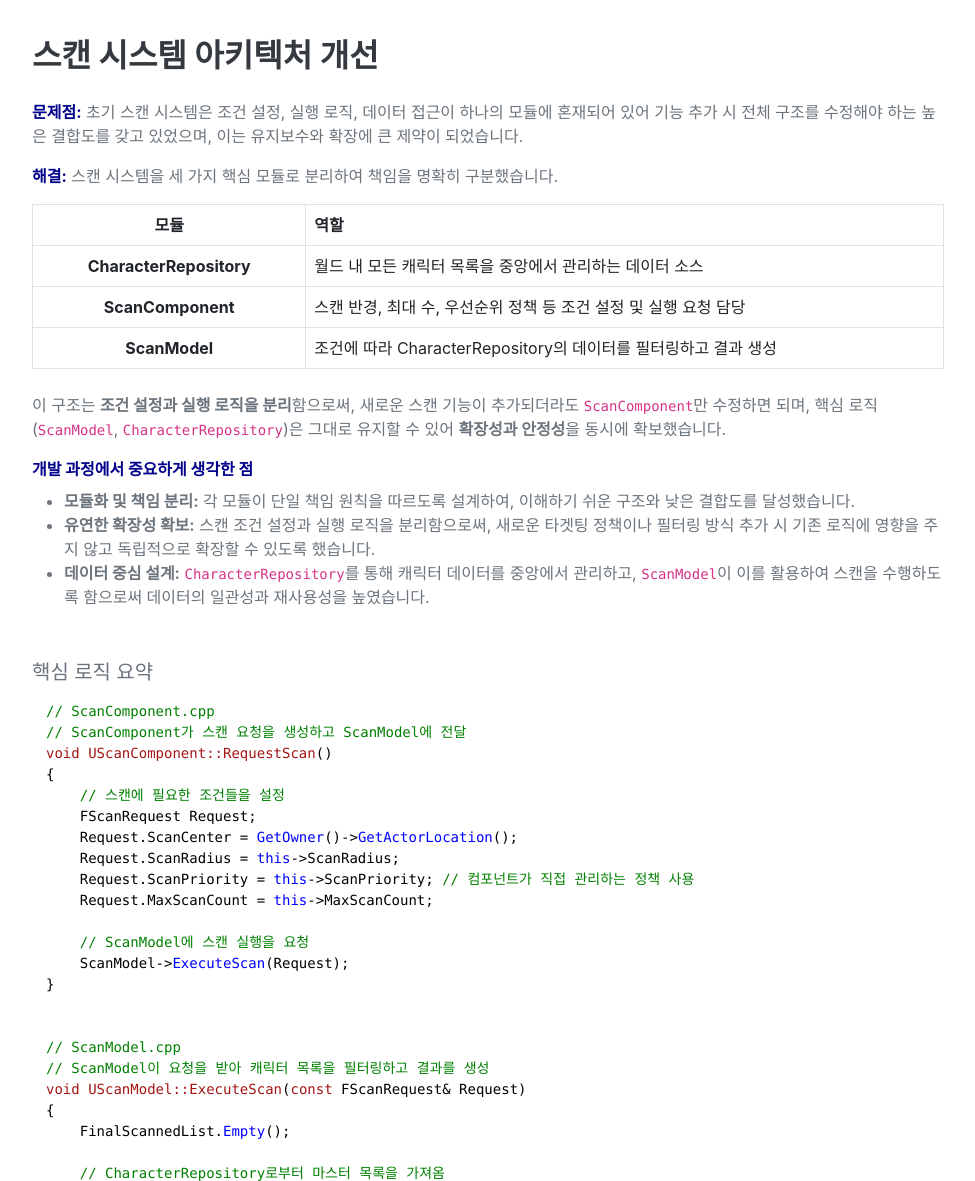
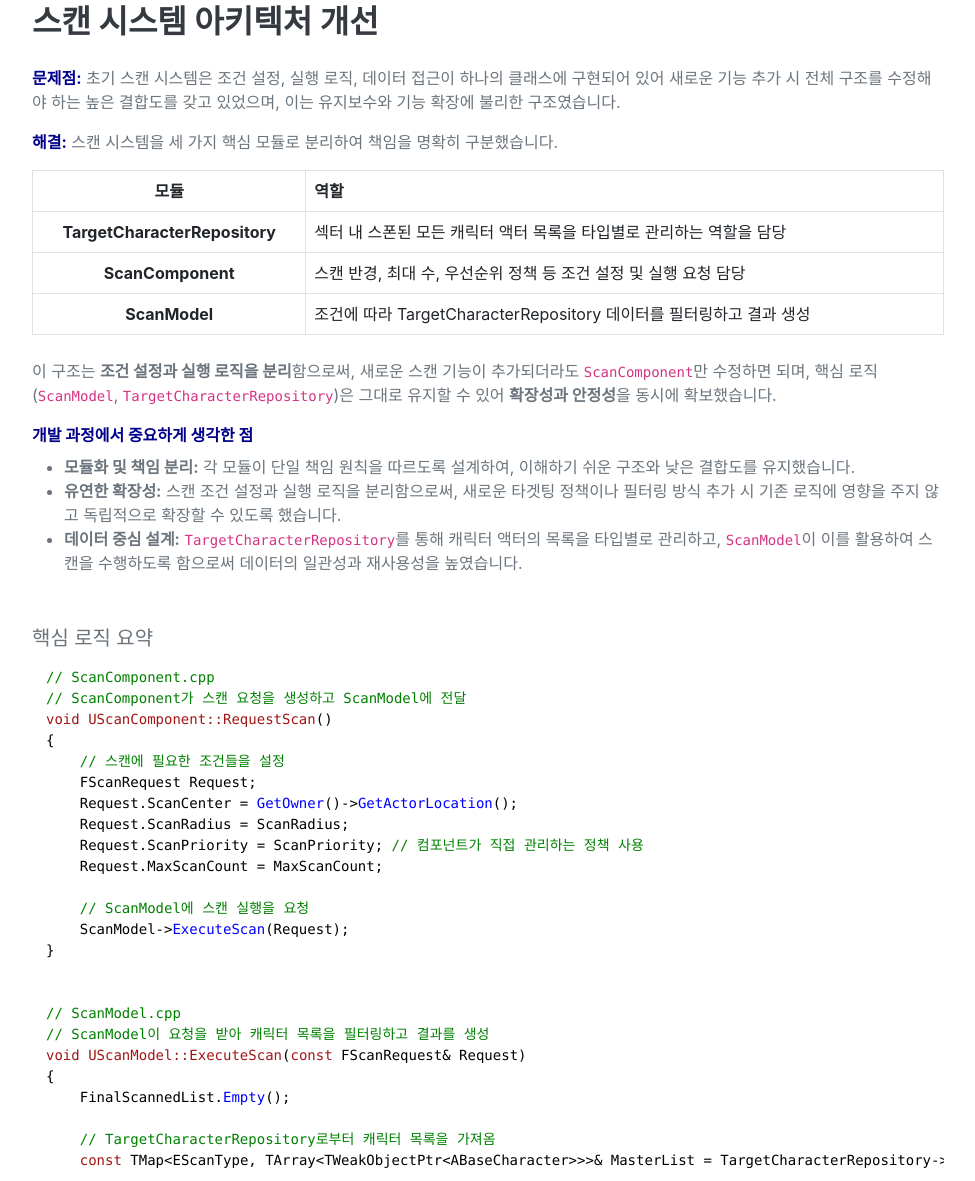
Before and after one commit to Eul-Seok/eul-seok.github.io, a plain HTML site: page projects/projectR/index.html in a window 1280 px wide. Shown: the part 4351-5532 px from the top of the page, without its empty margins (288-1263 px from the left). Drawn offline with nearby package versions, Linux system fonts and the light colour scheme; a web font is replaced by a local one.

Commit message:
Update index.html

```diff
--- a/projects/projectR/index.html
+++ b/projects/projectR/index.html
@@ -208,16 +208,15 @@ void UAttackProcessor::SetAttackState(EAttackState NewState)
 
                     <hr class="my-5">
                     <h3 class="mb-4">자동 전투 및 스킬 시스템</h3>
-                    <div class="subheading mb-1">기능 개요</div>
                     <p>
-                        단순히 가장 가까운 적을 공격하는 수준을 넘어, <strong>자동 반격, 우선 순위 대상 지정 등</strong> 다양한 전략 옵션을 제공하는 <strong>자동 전투 시스템을 직접 설계 및 구현했습니다.</strong> 이를 통해 플레이어가 수동 조작 없이도 전략적인 전투를 펼칠 수 있도록 지원했습니다.
+                        단순히 가장 가까운 적을 공격하는 것이 아니라, <strong>자동 반격, 우선 순위 대상 지정 등</strong> 다양한 전략 옵션을 제공하는 <strong>자동 전투 시스템을 직접 설계 및 구현했습니다.</strong> 이를 통해 플레이어가 수동 조작 없이도 전략적인 전투를 펼칠 수 있도록 지원했습니다.
                         또한, 플레이어가 자동 전투 시 사용할 스킬의 순서와 조건을 직접 설정할 수 있는 <strong>커스터마이징 가능한 자동 스킬 시스템</strong>을 개발하여, 개인의 전투 스타일과 전략을 반영할 수 있는 유연한 구조를 구현했습니다.
-                        스킬 사용 로직은 서버와의 긴밀한 통신을 통해 처리되며, 클라이언트는 스킬 사용의 유효성을 검사하고 대상 선정 후 서버에 요청을 보내는 구조로 설계하여 정확성과 안정성을 확보했습니다.
+                        스킬 사용 로직은 서버와의 통신을 통해 처리되며, 클라이언트는 스킬 사용의 유효성을 검사하고 대상 선정 후 서버에 요청을 보내는 구조로 설계하여 정확성과 안정성을 확보했습니다.
                     </p>
                     <p class="mb-2">
                         <strong class="text-navy-bold">개발 과정에서 중요하게 생각한 점</strong>
                         <ul>
-                            <li><strong>컴포넌트 기반 아키텍처:</strong> 자동 전투, 스킬, 스캔 등 핵심 기능을 독립적인 컴포넌트로 분리하여 재사용성과 유지보수성을 높였습니다. 각 컴포넌트는 단일 책임 원칙(SRP)을 따르며, 높은 응집도와 낮은 결합도를 유지하도록 설계했습니다.</li>
+                            <li><strong>컴포넌트 기반 아키텍처:</strong> 자동 전투, 스킬, 스캔 등 핵심 기능을 독립적인 컴포넌트로 분리하여 재사용성과 유지보수성을 높였습니다. 각 컴포넌트는 단일 책임 원칙을 따르도록 설계하여, 높은 응집도와 낮은 결합도를 유지하도록 구현했습니다.</li>
                             <li><strong>유연한 확장성:</strong> 새로운 스킬 조건이나 전투 전략을 추가할 때 기존 로직에 영향을 주지 않고, 해당 컴포넌트만 수정하여 대응할 수 있도록 구조화했습니다.</li>
                         </ul>
                     </p>
@@ -225,17 +224,17 @@ void UAttackProcessor::SetAttackState(EAttackState NewState)
                     <pre><code class="language-cpp">// 자동 전투 시, 정해진 순서에 따라 다음 스킬을 찾는 로직
 void UAutoSkillComponent::FindNextSkillToUse()
 {
-    // SkillCycle 배열을 총 1번만 순회하도록
+    // SkillCycle 배열을 총 1번만 순회
     for (int32 i = 0; i &lt; SkillCycle.Num(); ++i)
     {
-        // 1. 마지막에 사용한 스킬의 다음 인덱스부터 순회 시작
+        // 마지막에 사용한 스킬의 다음 인덱스부터 순회 시작
         int32 CurrentIndex = (LastUsedSkillIndex + 1 + i) % SkillCycle.Num();
         const FAutoSkillInfo&amp; SkillInfo = SkillCycle[CurrentIndex];
 
-        // 2. 스킬 사용 조건(쿨타임, 비용, 커스텀 조건 등) 확인
-        if (IsSkillReady(SkillInfo) &amp;&amp; AreSpecialConditionsMet(SkillInfo.Conditions))
+        // 스킬 사용 조건(쿨타임, 소모값 등) 확인
+        if (IsSkillReady(SkillInfo))
         {
-            // 3. 사용할 스킬로 결정하고, 마지막 사용 인덱스를 기억
+            // 사용할 스킬로 결정하고, 마지막 사용 인덱스를 기억
             SetSkillToUse(SkillInfo.SkillID);
             LastUsedSkillIndex = CurrentIndex;
             return; // 사용할 스킬을 찾았으므로 종료
@@ -248,7 +247,7 @@ void UAutoSkillComponent::FindNextSkillToUse()
                     </p>
                     <hr class="my-5">
                     <h3 class="mb-4">스캔 시스템 아키텍처 개선</h3>
-                    <p><strong class="text-navy-bold">문제점:</strong> 초기 스캔 시스템은 조건 설정, 실행 로직, 데이터 접근이 하나의 모듈에 혼재되어 있어 기능 추가 시 전체 구조를 수정해야 하는 높은 결합도를 갖고 있었으며, 이는 유지보수와 확장에 큰 제약이 되었습니다.</p>
+                    <p><strong class="text-navy-bold">문제점:</strong> 초기 스캔 시스템은 조건 설정, 실행 로직, 데이터 접근이 하나의 클래스에 구현되어 있어 새로운 기능 추가 시 전체 구조를 수정해야 하는 높은 결합도를 갖고 있었으며, 이는 유지보수와 기능 확장에 불리한 구조였습니다.</p>
                     <p><strong class="text-navy-bold">해결:</strong> 스캔 시스템을 세 가지 핵심 모듈로 분리하여 책임을 명확히 구분했습니다.</p>
                     <table class="table table-bordered mt-3 mb-4">
                         <thead class="thead-light">
@@ -259,8 +258,8 @@ void UAutoSkillComponent::FindNextSkillToUse()
                         </thead>
                         <tbody>
                             <tr>
-                                <td class="text-center"><strong>CharacterRepository</strong></td>
-                                <td>월드 내 모든 캐릭터 목록을 중앙에서 관리하는 데이터 소스</td>
+                                <td class="text-center"><strong>TargetCharacterRepository</strong></td>
+                                <td>섹터 내 스폰된 모든 캐릭터 액터 목록을 타입별로 관리하는 역할을 담당</td>
                             </tr>
                             <tr>
                                 <td class="text-center"><strong>ScanComponent</strong></td>
@@ -268,18 +267,18 @@ void UAutoSkillComponent::FindNextSkillToUse()
                             </tr>
                             <tr>
                                 <td class="text-center"><strong>ScanModel</strong></td>
-                                <td>조건에 따라 CharacterRepository의 데이터를 필터링하고 결과 생성</td>
+                                <td>조건에 따라 TargetCharacterRepository 데이터를 필터링하고 결과 생성</td>
                             </tr>
                         </tbody>
                     </table>
 
-                    <p>이 구조는 <strong>조건 설정과 실행 로직을 분리</strong>함으로써, 새로운 스캔 기능이 추가되더라도 <code>ScanComponent</code>만 수정하면 되며, 핵심 로직(<code>ScanModel</code>, <code>CharacterRepository</code>)은 그대로 유지할 수 있어 <strong>확장성과 안정성</strong>을 동시에 확보했습니다.</p>
+                    <p>이 구조는 <strong>조건 설정과 실행 로직을 분리</strong>함으로써, 새로운 스캔 기능이 추가되더라도 <code>ScanComponent</code>만 수정하면 되며, 핵심 로직(<code>ScanModel</code>, <code>TargetCharacterRepository</code>)은 그대로 유지할 수 있어 <strong>확장성과 안정성</strong>을 동시에 확보했습니다.</p>
                     <p class="mb-2">
                         <strong class="text-navy-bold">개발 과정에서 중요하게 생각한 점</strong>
                         <ul>
-                            <li><strong>모듈화 및 책임 분리:</strong> 각 모듈이 단일 책임 원칙을 따르도록 설계하여, 이해하기 쉬운 구조와 낮은 결합도를 달성했습니다.</li>
-                            <li><strong>유연한 확장성 확보:</strong> 스캔 조건 설정과 실행 로직을 분리함으로써, 새로운 타겟팅 정책이나 필터링 방식 추가 시 기존 로직에 영향을 주지 않고 독립적으로 확장할 수 있도록 했습니다.</li>
-                            <li><strong>데이터 중심 설계:</strong> <code>CharacterRepository</code>를 통해 캐릭터 데이터를 중앙에서 관리하고, <code>ScanModel</code>이 이를 활용하여 스캔을 수행하도록 함으로써 데이터의 일관성과 재사용성을 높였습니다.</li>
+                            <li><strong>모듈화 및 책임 분리:</strong> 각 모듈이 단일 책임 원칙을 따르도록 설계하여, 이해하기 쉬운 구조와 낮은 결합도를 유지했습니다.</li>
+                            <li><strong>유연한 확장성:</strong> 스캔 조건 설정과 실행 로직을 분리함으로써, 새로운 타겟팅 정책이나 필터링 방식 추가 시 기존 로직에 영향을 주지 않고 독립적으로 확장할 수 있도록 했습니다.</li>
+                            <li><strong>데이터 중심 설계:</strong> <code>TargetCharacterRepository</code>를 통해 캐릭터 액터의 목록을 타입별로 관리하고, <code>ScanModel</code>이 이를 활용하여 스캔을 수행하도록 함으로써 데이터의 일관성과 재사용성을 높였습니다.</li>
                         </ul>
                     </p>
                     <div class="subheading mt-5">핵심 로직 요약</div>
@@ -290,9 +289,9 @@ void UScanComponent::RequestScan()
     // 스캔에 필요한 조건들을 설정
     FScanRequest Request;
     Request.ScanCenter = GetOwner()-&gt;GetActorLocation();
-    Request.ScanRadius = this-&gt;ScanRadius;
-    Request.ScanPriority = this-&gt;ScanPriority; // 컴포넌트가 직접 관리하는 정책 사용
-    Request.MaxScanCount = this-&gt;MaxScanCount;
+    Request.ScanRadius = ScanRadius;
+    Request.ScanPriority = ScanPriority; // 컴포넌트가 직접 관리하는 정책 사용
+    Request.MaxScanCount = MaxScanCount;
 
     // ScanModel에 스캔 실행을 요청
     ScanModel-&gt;ExecuteScan(Request);
@@ -305,10 +304,10 @@ void UScanModel::ExecuteScan(const FScanRequest&amp; Request)
 {
     FinalScannedList.Empty();
 
-    // CharacterRepository로부터 마스터 목록을 가져옴
-    const TMap&lt;EScanType, TArray&lt;TWeakObjectPtr&lt;ABaseCharacter&gt;&gt;&gt;&amp; MasterList = CharacterRepository-&gt;GetMasterCharacterList();
+    // TargetCharacterRepository로부터 캐릭터 목록을 가져옴
+    const TMap&lt;EScanType, TArray&lt;TWeakObjectPtr&lt;ABaseCharacter&gt;&gt;&gt;&amp; MasterList = TargetCharacterRepository-&gt;GetCharacterList();
 
-    // 요청받은 정책에 따라 우선순위 목록을 순회
+    // 요청 받은 우선 순위에 따라 목록을 순회
     for (EScanType CurrentType : Request.ScanPriority)
     {
         if (FinalScannedList.Num() &gt;= Request.MaxScanCount) break;
@@ -316,7 +315,7 @@ void UScanModel::ExecuteScan(const FScanRequest&amp; Request)
         if (const TArray&lt;TWeakObjectPtr&lt;ABaseCharacter&gt;&gt;* CharacterList = MasterList.Find(CurrentType))
         {
             TArray&lt;ABaseCharacter*&gt; ValidCharactersInType;
-            // 각 캐릭터가 스캔 조건(거리, 장애물 등)에 맞는지 필터링
+            // 각 캐릭터가 스캔 조건(스캔 거리 등)에 맞는지 필터링
             for (const TWeakObjectPtr&lt;ABaseCharacter&gt;&amp; CharacterPtr : *CharacterList)
             {
                 if (IsCharacterValidForScan(CharacterPtr.Get(), Request))
```
